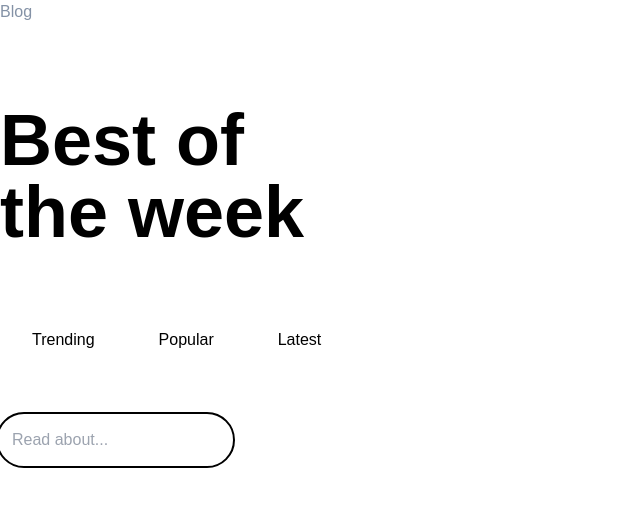
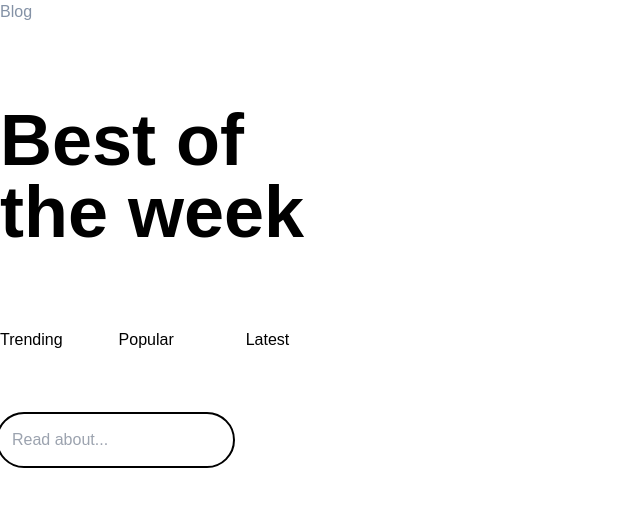
Before and after one commit to MellowMokoen/blog-react, a React (Create React App) app: page / in a window 1280 px wide. Shown: the top 506 px of the page, without its empty margins (0-640 px from the left). Built offline with nearby package versions, Linux system fonts and the light colour scheme.

Commit message:
Modified list styling

```diff
--- a/src/Components/Blog.js
+++ b/src/Components/Blog.js
@@ -7,14 +7,14 @@ export default function Blog() {
       <h1 className="text-7xl py-20 font-bold">
         Best of <span class="block">the week</span>
       </h1>
-      <ul className="flex justify-start">
-        <li className="px-8 no-underline hover:underline cursor-pointer">
+      <ul className="flex space-x-10">
+        <li className="no-underline hover:underline cursor-pointer">
           Trending
         </li>
-        <li className="px-8 no-underline hover:underline cursor-pointer">
+        <li className="px-4 no-underline hover:underline cursor-pointer">
           Popular
         </li>
-        <li className="px-8 no-underline hover:underline cursor-pointer">
+        <li className="px-4 no-underline hover:underline cursor-pointer">
           Latest
         </li>
       </ul>
```
